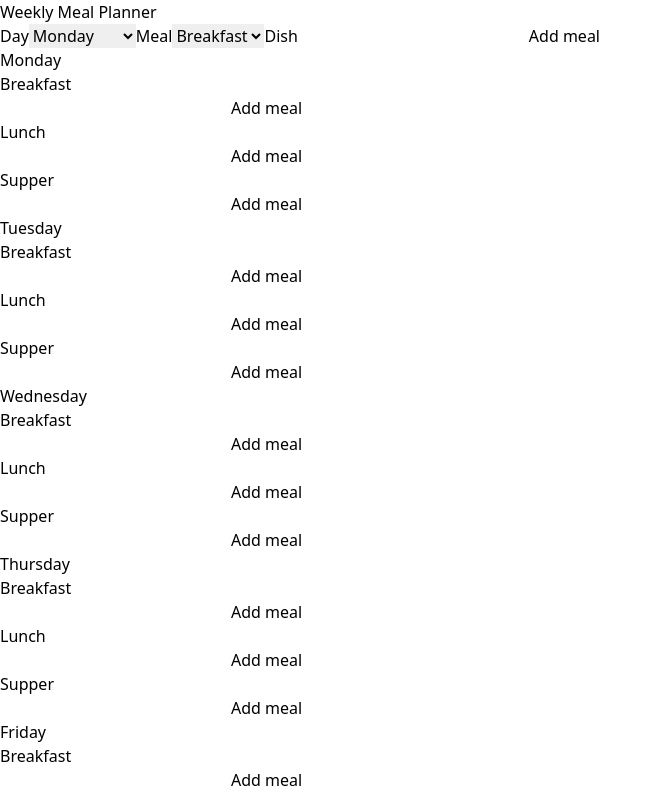
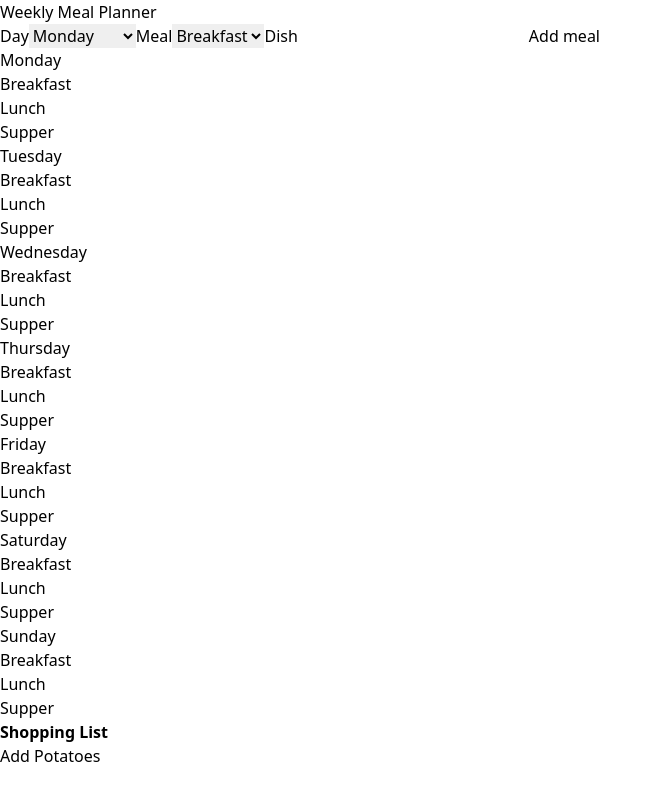
Before and after one commit to arturjzapater/meal-planner, a React app: page / in a window 1280 px wide. Shown: the top 796 px of the page, without its empty margins (0-662 px from the left). Built offline with nearby package versions, Linux system fonts and the light colour scheme.

Commit message:
removed unused code

```diff
--- a/src/components/App.tsx
+++ b/src/components/App.tsx
@@ -19,14 +19,13 @@ const App = ({
   newMeal,
   ingredients,
   addIngredient,
-  addMeal,
   addNewMeal,
   changeNew
 }: AppProps): ReactElement => (
   <div>
     <Header />
     <AddMealForm newMeal={newMeal} meals={meals} addNewMeal={addNewMeal} onChange={changeNew} />
-    <MealSchedule meals={meals} addMeal={addMeal} addIngredient={addIngredient} />
+    <MealSchedule meals={meals} addIngredient={addIngredient} />
     <div>
       <ShoppingList ingredients={ingredients} />
       <button onClick={() => addIngredient('Potatoes')}>Add Potatoes</button>
@@ -38,7 +37,6 @@ const mapStateToProps = (state: State) => ({ ...state })
 
 const mapDispatchToProps = (dispatch: CallableFunction) => ({
   addIngredient: (ingredient: string) => dispatch(actions.addIngredient(ingredient)),
-  addMeal: (day: string) => (meal: string) => (dish: string) => dispatch(actions.addMeal(day, meal, dish)),
   changeNew: (prop: string, value: string) => dispatch(actions.changeNew(prop, value)),
   addNewMeal: () => dispatch(actions.newMeal())
 })
--- a/src/components/DaySchedule.tsx
+++ b/src/components/DaySchedule.tsx
@@ -5,16 +5,15 @@ import { capitalise } from '../lib/utils'
 
 interface DayScheduleProps {
     day: string,
-    meals: Meals,
-    addMeal: CallableFunction
+    meals: Meals
 }
 
-const DaySchedule = ({ day, meals, addMeal }: DayScheduleProps): ReactElement => (
+const DaySchedule = ({ day, meals }: DayScheduleProps): ReactElement => (
   <article>
     <h2>{capitalise(day)}</h2>
-    <DaySection title='Breakfast' content={meals.breakfast} addMeal={addMeal('breakfast')} />
-    <DaySection title='Lunch' content={meals.lunch} addMeal={addMeal('lunch')} />
-    <DaySection title='Supper' content={meals.supper} addMeal={addMeal('supper')} />
+    <DaySection title='Breakfast' content={meals.breakfast} />
+    <DaySection title='Lunch' content={meals.lunch} />
+    <DaySection title='Supper' content={meals.supper} />
   </article>
 )
 
--- a/src/components/DaySection.tsx
+++ b/src/components/DaySection.tsx
@@ -1,17 +1,14 @@
 import React, { ReactElement } from 'react'
-import Mealbox from './Mealbox'
 
 interface DaySectionProps {
   title: string,
   content: string,
-  addMeal: CallableFunction
 }
 
-const DaySection = ({ title, content, addMeal }: DaySectionProps): ReactElement => (
+const DaySection = ({ title, content }: DaySectionProps): ReactElement => (
   <section>
     <h2>{title}</h2>
     <p>{content}</p>
-    <Mealbox addMeal={addMeal} />
   </section>
 )
 
--- a/src/components/MealSchedule.tsx
+++ b/src/components/MealSchedule.tsx
@@ -4,18 +4,16 @@ import Meals from '../types/Meals'
 
 interface MealScheduleProps {
   meals: Record<string, Meals>,
-  addMeal: CallableFunction,
   addIngredient: CallableFunction
 }
 
-const mapDay = (addMeal: CallableFunction) =>
-  ([key, val]: [string, Meals]): ReactElement =>
-    <DaySchedule day={key} meals={val} key={key} addMeal={addMeal(key)} />
+const mapDay = ([key, val]: [string, Meals]): ReactElement =>
+  <DaySchedule day={key} meals={val} key={key} />
 
-const MealSchedule = ({ meals, addMeal, addIngredient }: MealScheduleProps): ReactElement => {
+const MealSchedule = ({ meals, addIngredient }: MealScheduleProps): ReactElement => {
   const days = Object
     .entries(meals)
-    .map(mapDay(addMeal))
+    .map(mapDay)
 
   return (
     <section id='week-schedule'>
```
